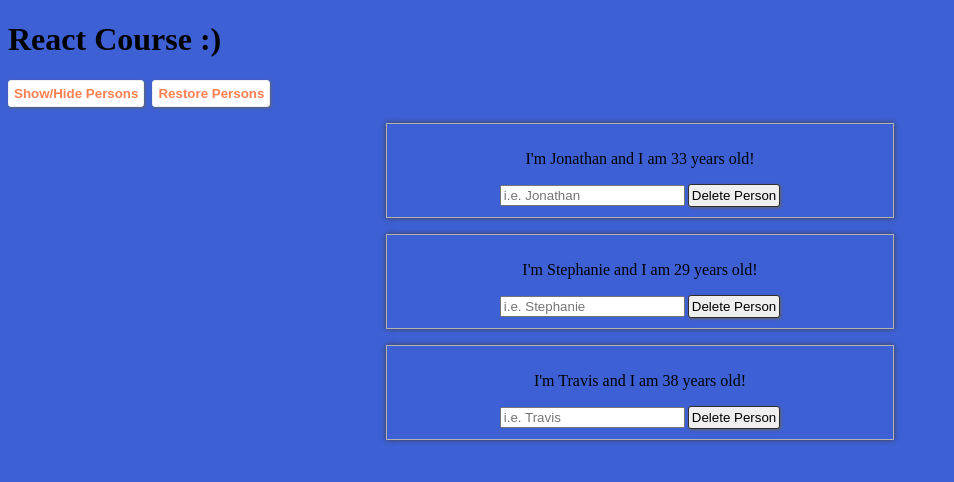
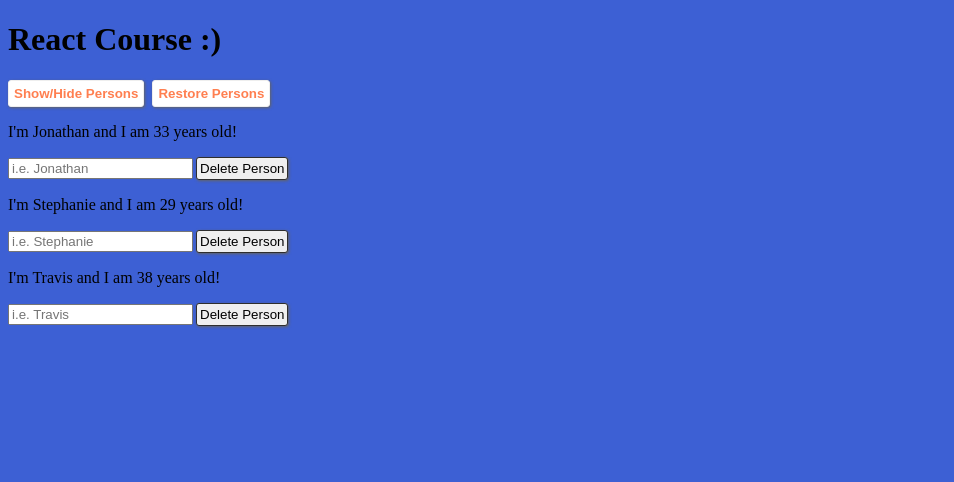
Before and after one commit to JS-goose/react-person-manager, a React app: page / in a window 1280 px wide. Both pictures are taken after a click on the button "Show/Hide Persons". Shown: the top 482 px of the page, without its empty margins (0-954 px from the left). Built offline with nearby package versions, Linux system fonts and the light colour scheme.

Commit message:
updated person styling

```diff
--- a/src/Person/Person.css
+++ b/src/Person/Person.css
@@ -1,4 +1,4 @@
-.person-container {
+.personContainer {
     border: 1px solid #b4b3b3;
     box-shadow: 0px 0px 5px #424040;
     padding: 10px 0;
--- a/src/Person/Person.js
+++ b/src/Person/Person.js
@@ -1,9 +1,9 @@
 import React, { Component } from 'react';
-import './Person.css';
+import classes from './Person.css';
 
 const person = (props) => {
   return (
-    <div className="person-container">
+    <div className={classes.personContainer}>
       <p>
         I'm {props.name} and I am {props.age} years old!
       </p>
```
